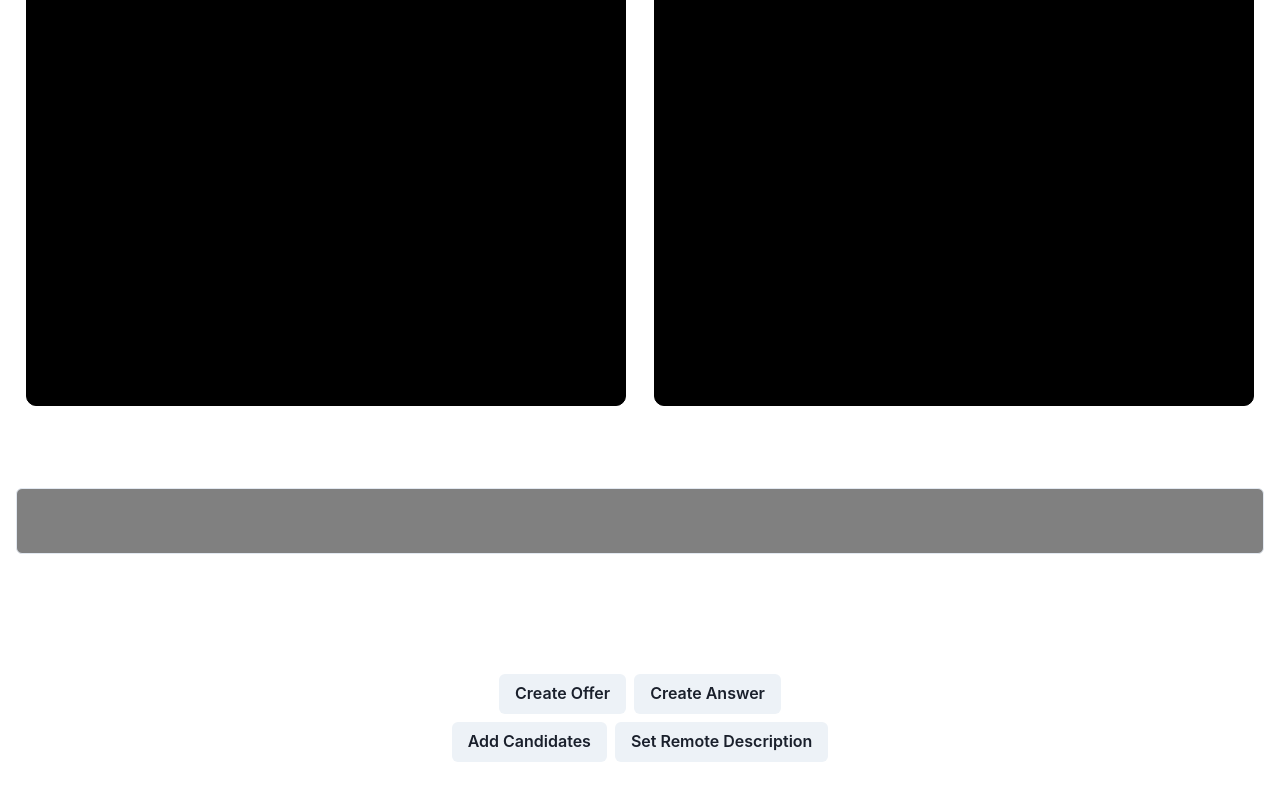
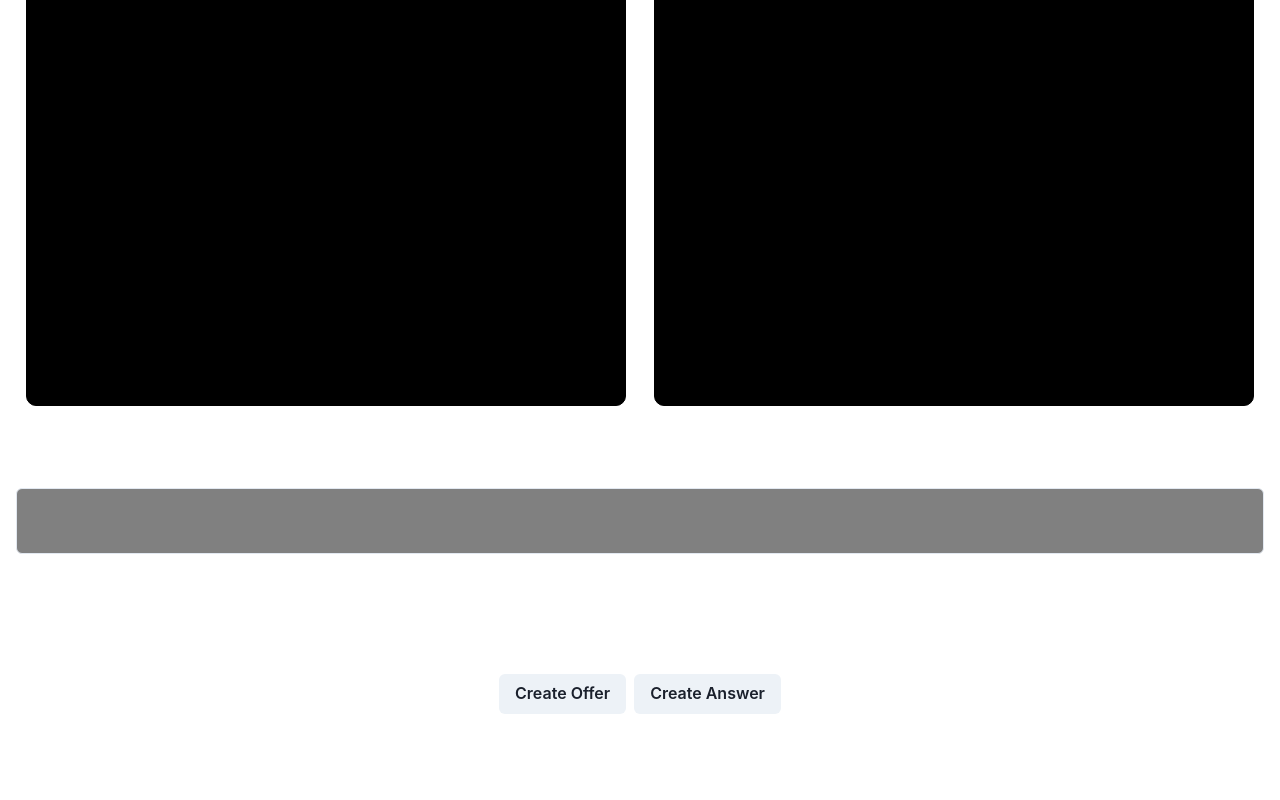
Before and after one commit to Nyumat/ReactWebRTC, a React (Vite) app in the folder frontend/: page / in a window 1280 px wide. Shown: the part 350-1150 px from the top of the page. After the commit the page ends 1064 px from the top, so only its background shows below. Built offline with nearby package versions, Linux system fonts and the light colour scheme; no server answers.

Commit message:
Refactor for reusability

```diff
--- a/frontend/src/App.jsx
+++ b/frontend/src/App.jsx
@@ -47,9 +47,7 @@ function App() {
     };
     try {
       let sdp = await peer.current.createOffer(config);
-      peer.current.setLocalDescription(sdp);
-
-      socket.emit("sdp", { sdp });
+      handleSDP(sdp);
     } catch (err) {
       console.log(err);
     }
@@ -62,30 +60,39 @@ function App() {
     };
     try {
       let sdp = await peer.current.createAnswer(config);
-      peer.current.setLocalDescription(sdp);
-
-      socket.emit("sdp", { sdp });
+      handleSDP(sdp);
     } catch (err) {
       console.log(err);
     }
   };
 
-  const setRemoteDescription = async () => {
-    const remoteDescription = JSON.parse(textAreaRef.current.value);
-    peer.current
-      .setRemoteDescription(new RTCSessionDescription(remoteDescription))
-      .then(() => {
-        console.log("Remote Description Set");
-      })
-      .catch((err) => {
-        console.log(err);
-      });
+  // const setRemoteDescription = async () => {
+  //   const remoteDescription = JSON.parse(textAreaRef.current.value);
+  //   peer.current
+  //     .setRemoteDescription(new RTCSessionDescription(remoteDescription))
+  //     .then(() => {
+  //       console.log("Remote Description Set");
+  //     })
+  //     .catch((err) => {
+  //       console.log(err);
+  //     });
+  // };
+
+  // const addCandidate = async () => {
+  //   candiates.current.forEach((candidate) => {
+  //     peer.current.addIceCandidate(new RTCIceCandidate(candidate));
+  //   });
+  // };
+
+  const handleSDP = (sdp) => {
+    peer.current.setLocalDescription(sdp);
+    socket.emit("sdp", { sdp });
+
+    sendToPeer("sdp", sdp);
   };
 
-  const addCandidate = async () => {
-    candiates.current.forEach((candidate) => {
-      peer.current.addIceCandidate(new RTCIceCandidate(candidate));
-    });
+  const sendToPeer = (eventType, payload) => {
+    socket.emit(eventType, payload);
   };
 
   useEffect(() => {
@@ -94,11 +101,13 @@ function App() {
     });
 
     socket.on("sdp", (data) => {
-      textAreaRef.current.value = JSON.stringify(data.sdp);
+      peer.current.setRemoteDescription(new RTCSessionDescription(data.sdp));
+      textAreaRef.current.value = JSON.stringify(data.sdp, null, 2);
     });
 
     socket.on("candidate", (candidate) => {
-      candiates.current = [...candiates.current, candidate];
+      // candiates.current = [...candiates.current, candidate];
+      peer.current.addIceCandidate(new RTCIceCandidate(candidate));
     });
 
     const peerConnection = new RTCPeerConnection();
@@ -189,10 +198,10 @@ function App() {
           <Button onClick={createOffer}>Create Offer</Button>
           <Button onClick={createAnswer}>Create Answer</Button>
         </HStack>
-        <HStack pb={16}>
+        {/* <HStack pb={16}>
           <Button onClick={addCandidate}>Add Candidates</Button>
           <Button onClick={setRemoteDescription}>Set Remote Description</Button>
-        </HStack>
+        </HStack> */}
       </VStack>
     </Center>
   );
```
